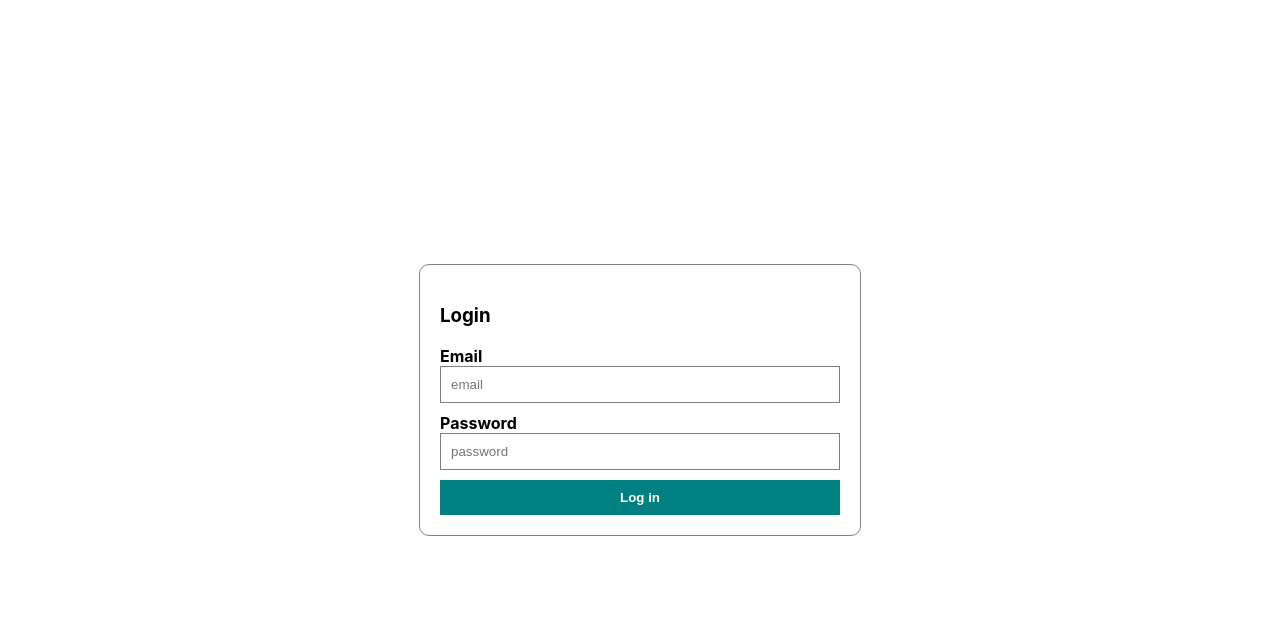
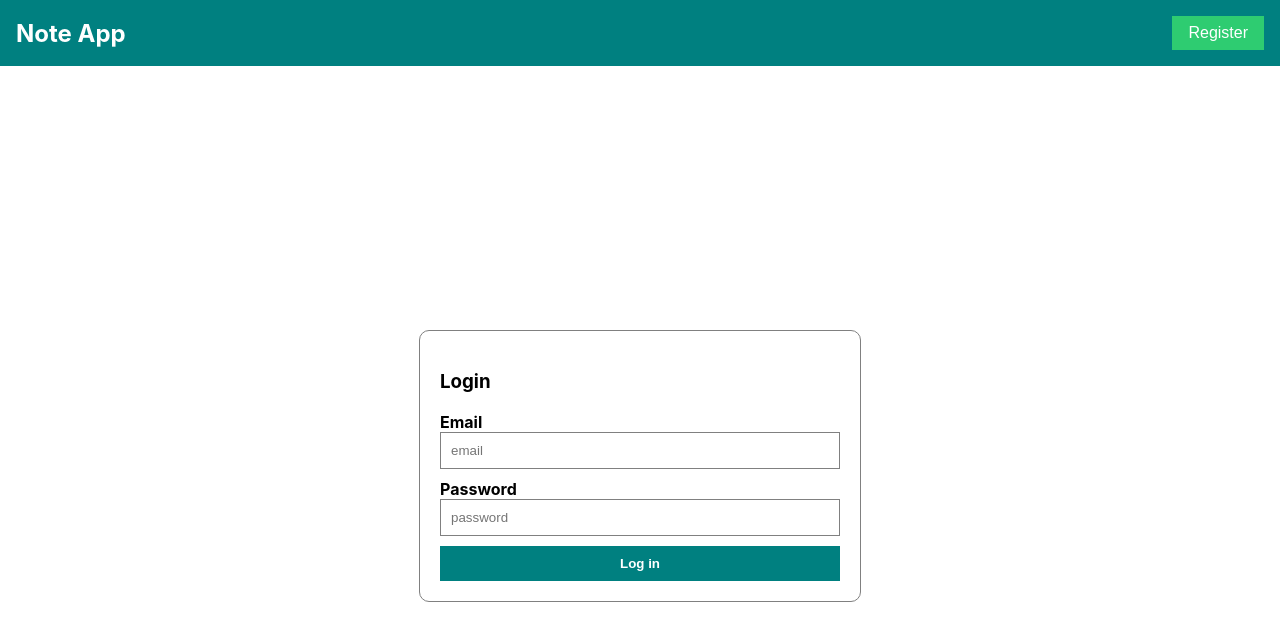
Before and after one commit to nada3zz/basic-notes, a React (Create React App) app in the folder notes-frontend/: page /login in a window 1280 px wide. Shown: the top 640 px of the page. Built offline with nearby package versions, Linux system fonts and the light colour scheme.

Commit message:
add navbar

```diff
--- /dev/null
+++ b/notes-frontend/src/components/NavBar/NavBar.scss
@@ -0,0 +1,34 @@
+
+.navbar {
+    display: flex;
+    justify-content: space-between;
+    align-items: center;
+    padding: 1rem;
+    background-color: teal;
+    color: #fff;
+
+    .brand {
+      font-size: 1.5rem;
+      font-weight: bold;
+    }
+
+    .nav-links {
+      button {
+        background-color: #2ecc71;
+        color: #fff;
+        border: none;
+        padding: 0.5rem 1rem;
+        font-size: 1rem;
+        cursor: pointer;
+        transition: background-color 0.3s;
+
+        &:hover {
+          background-color: #27ae60;
+        }
+
+        & + button {
+          margin-left: 1rem;
+        }
+      }
+    }
+  }
--- /dev/null
+++ b/notes-frontend/src/components/NavBar/NavBar.tsx
@@ -0,0 +1,38 @@
+import React from 'react';
+import { useNavigate , useLocation} from 'react-router-dom';
+import AuthService from './../../services/authService';
+import './NavBar.scss';
+
+const NavBar: React.FC = () => {
+  const navigate = useNavigate();
+  const location = useLocation();
+
+  const isLoginPage = location.pathname === '/login';
+  const isHomePage = location.pathname === '/';
+
+  const handleLoginClick = () => {
+    navigate('/login');
+  };
+
+  const handleRegisterClick = () => {
+    navigate('/register');
+  };
+
+  const handleLogoutClick = () => {
+    AuthService.logout();
+    navigate('/login');
+  };
+
+  return (
+    <nav className="navbar">
+      <div className="brand">Note App</div>
+      <div className="nav-links">
+      {isHomePage && <button onClick={handleLogoutClick}>Logout</button>}
+        {isLoginPage && <button onClick={handleRegisterClick}>Register</button>}
+        {!isLoginPage && !isHomePage && <button onClick={handleLoginClick}>Login</button>}
+      </div>
+    </nav>
+  );
+};
+
+export default NavBar;
--- a/notes-frontend/src/pages/LogIn.tsx
+++ b/notes-frontend/src/pages/LogIn.tsx
@@ -1,11 +1,15 @@
 import React from "react";
 import Login from "../components/AuthForm/LogIn";
+import NavBar from "../components/NavBar/NavBar";
 import './../components/AuthForm/AuthForm.scss';
 
 const LogInPage: React.FC = () => {
   return (
+    <div>
+      <NavBar></NavBar>
     <div className="form-container">
       <Login />
+    </div>
     </div>
   );
 };
--- a/notes-frontend/src/pages/Register.tsx
+++ b/notes-frontend/src/pages/Register.tsx
@@ -1,11 +1,15 @@
 import React from "react";
 import Signup from '../components/AuthForm/Register';
+import NavBar from "../components/NavBar/NavBar";
 import './../components/AuthForm/AuthForm.scss';
 
 const RegisterPage: React.FC = () => {
   return (
+    <div>
+    <NavBar></NavBar>
     <div className="form-container">
       <Signup />
+    </div>
     </div>
   );
 };
```
